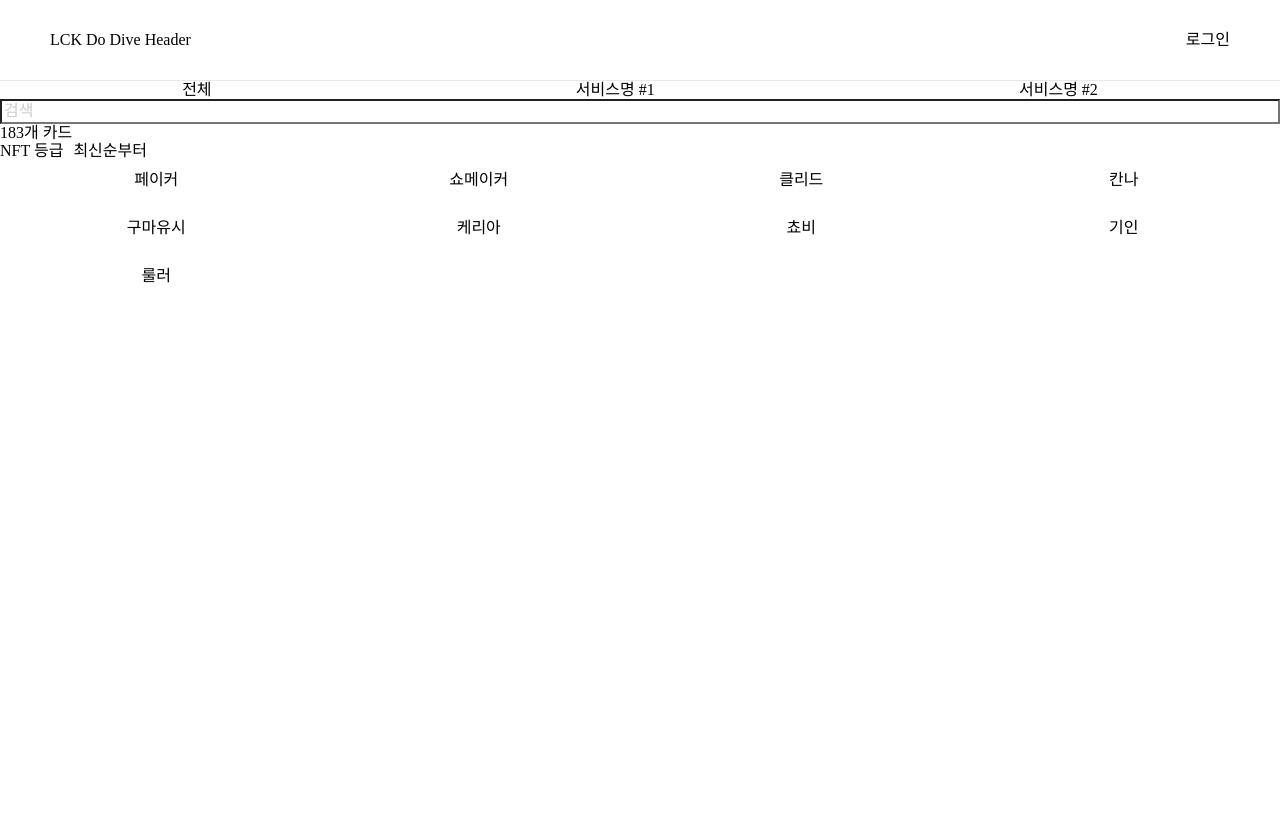
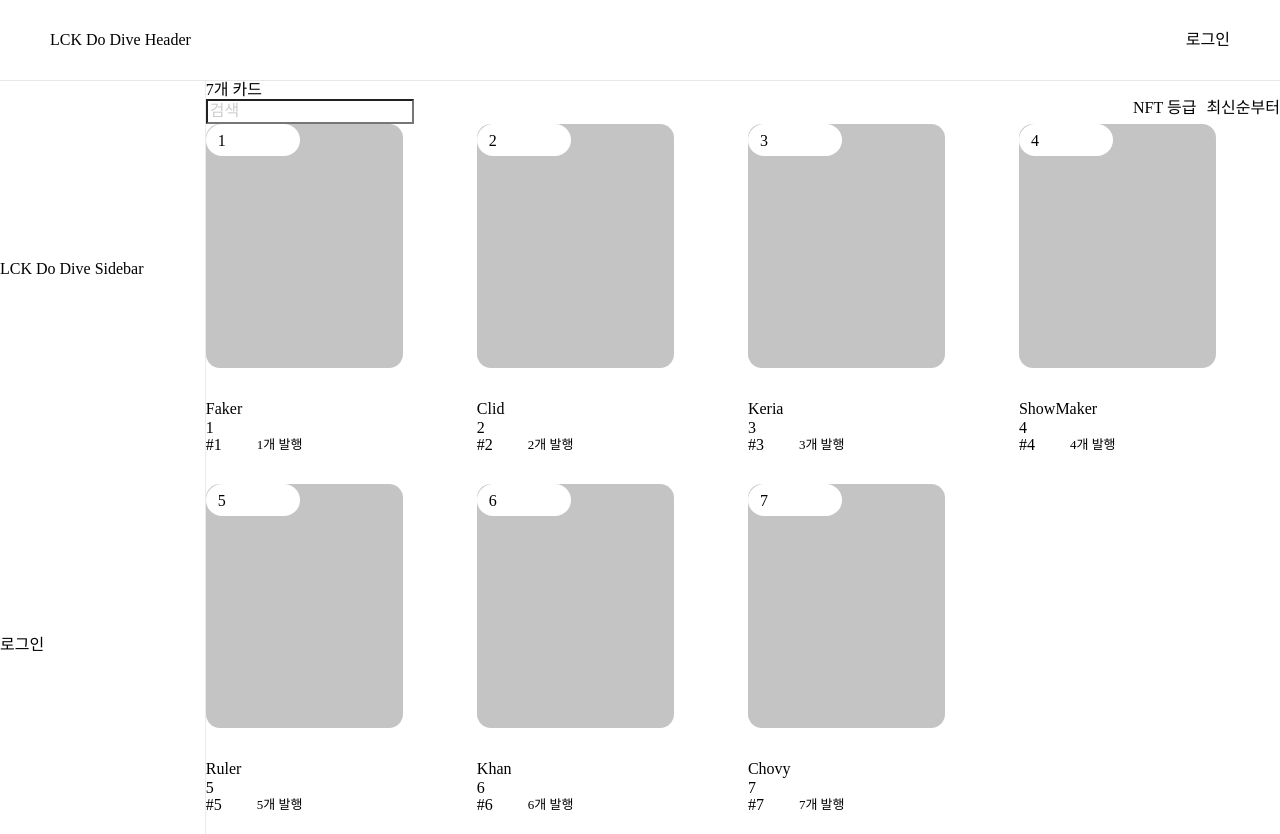
Before and after one commit to battleent/klet-prototype, a Next.js app: page /nft in a window 1280 px wide. Before the commit the page ends 800 px from the top, so only its background shows below. Built offline with nearby package versions, Linux system fonts and the light colour scheme.

Commit message:
카드 적용 및 sort 드롭다운 추가

```diff
--- a/src/components/Card/index.tsx
+++ b/src/components/Card/index.tsx
@@ -61,7 +61,6 @@
 const ContentBox = styled.div`
   width: 197px;
   height: 86px;
-  background-color: #c4c4c4;
   margin-top: 20px;
 `;
 
--- a/src/hooks/useMedia.ts
+++ b/src/hooks/useMedia.ts
@@ -3,10 +3,13 @@
 type queryKey = 'desktop';
 
 const useMedia = (key: queryKey): boolean => {
+  const mediaQueries = {
+    desktop: `screen and (min-width: 1180px)`,
+  };
   const [matches, setMatches] = useState(false);
 
   useEffect(() => {
-    const media = window.matchMedia(key);
+    const media = window.matchMedia(mediaQueries[key]);
     const listener = () => {
       setMatches(media.matches);
     };
--- a/src/pages/nft/index.tsx
+++ b/src/pages/nft/index.tsx
@@ -1,17 +1,15 @@
+import { useEffect, useState } from 'react';
 import styled from 'styled-components';
 
 import Flex, { Column } from '@/components/Flex';
 import Grid from '@/components/Grid';
+import Card from '@/components/Card';
 
 import useMedia from '@/hooks/useMedia';
 
-const Item = styled.div`
-  display: flex;
-  justify-content: center;
-  padding: 10px;
-`;
-
 const TabFlex = styled(Flex)`
+  position: relative;
+  justify-content: space-between;
   @media screen and (max-width: 500px) {
     flex-direction: column;
   }
@@ -21,40 +19,149 @@
   justify-content: space-around;
 `;
 
+const DropDown = styled(Column)<{ right?: string }>`
+  position: absolute;
+  right: ${(props) => (props.right ? props.right : 0)};
+  top: 25px;
+`;
+
+const sortOption = [
+  { id: 1, text: '최신순' },
+  { id: 2, text: '오래된 순' },
+  { id: 3, text: '제목 오름차순' },
+  { id: 4, text: '제목 내림차순' },
+];
+
 const cardData = [
-  { id: 1, text: '페이커' },
-  { id: 2, text: '쇼메이커' },
-  { id: 3, text: '클리드' },
-  { id: 4, text: '칸나' },
-  { id: 5, text: '구마유시' },
-  { id: 6, text: '케리아' },
-  { id: 7, text: '쵸비' },
-  { id: 8, text: '기인' },
-  { id: 9, text: '룰러' },
+  {
+    id: 1,
+    tagName: '1',
+    name: 'Faker',
+    serviceName: '1',
+    number: 1,
+    issuedNumber: 1,
+  },
+  {
+    id: 2,
+    tagName: '2',
+    name: 'Clid',
+    serviceName: '2',
+    number: 2,
+    issuedNumber: 2,
+  },
+  {
+    id: 3,
+    tagName: '3',
+    name: 'Keria',
+    serviceName: '3',
+    number: 3,
+    issuedNumber: 3,
+  },
+  {
+    id: 4,
+    tagName: '4',
+    name: 'ShowMaker',
+    serviceName: '4',
+    number: 4,
+    issuedNumber: 4,
+  },
+  {
+    id: 5,
+    tagName: '5',
+    name: 'Ruler',
+    serviceName: '5',
+    number: 5,
+    issuedNumber: 5,
+  },
+  {
+    id: 6,
+    tagName: '6',
+    name: 'Khan',
+    serviceName: '6',
+    number: 6,
+    issuedNumber: 6,
+  },
+  {
+    id: 7,
+    tagName: '7',
+    name: 'Chovy',
+    serviceName: '7',
+    number: 7,
+    issuedNumber: 7,
+  },
 ];
 
 const Nft: React.FC = () => {
   const isDesktop = useMedia('desktop');
+  const [menu, setMenu] = useState({ level: false, recent: false });
+  const ntfLevel = cardData.filter(
+    (item, index) => cardData.indexOf(item) === index
+  );
+
   return (
     <Column>
-      <Tab>
-        <div>전체</div>
-        <div>서비스명 #1</div>
-        <div>서비스명 #2</div>
-      </Tab>
-      {!isDesktop && <input placeholder="검색" />}
+      {!isDesktop && (
+        <>
+          <Tab>
+            <div>전체</div>
+            <div>서비스명 #1</div>
+            <div>서비스명 #2</div>
+          </Tab>
+          <input placeholder="검색" />
+        </>
+      )}
 
-      <div>183개 카드</div>
+      <div>{cardData.length}개 카드</div>
       <TabFlex>
         {isDesktop && <input placeholder="검색" />}
         <Flex>
-          <span style={{ marginRight: '10px' }}>NFT 등급</span>
-          <span>최신순부터</span>
+          <span
+            style={{ marginRight: '10px' }}
+            onClick={() =>
+              setMenu((defaultMenu) => ({
+                ...defaultMenu,
+                level: !defaultMenu.level,
+              }))
+            }
+          >
+            NFT 등급
+          </span>
+          <span
+            onClick={() =>
+              setMenu((defaultMenu) => ({
+                ...defaultMenu,
+                recent: !defaultMenu.recent,
+              }))
+            }
+          >
+            최신순부터
+          </span>
         </Flex>
+        {menu.level && (
+          <DropDown right="100px">
+            {ntfLevel.map((card) => (
+              <div>{card.tagName}</div>
+            ))}
+          </DropDown>
+        )}
+        {menu.recent && (
+          <DropDown>
+            {sortOption.map((option) => (
+              <div>{option.text}</div>
+            ))}
+          </DropDown>
+        )}
       </TabFlex>
       <Grid>
         {cardData.map((card) => (
-          <Item key={card.id}>{card.text}</Item>
+          <Card
+            key={card.id}
+            tagName={card.tagName}
+            name={card.name}
+            serviceName={card.serviceName}
+            number={card.number}
+            issuedNumber={card.issuedNumber}
+          />
         ))}
       </Grid>
     </Column>
```
